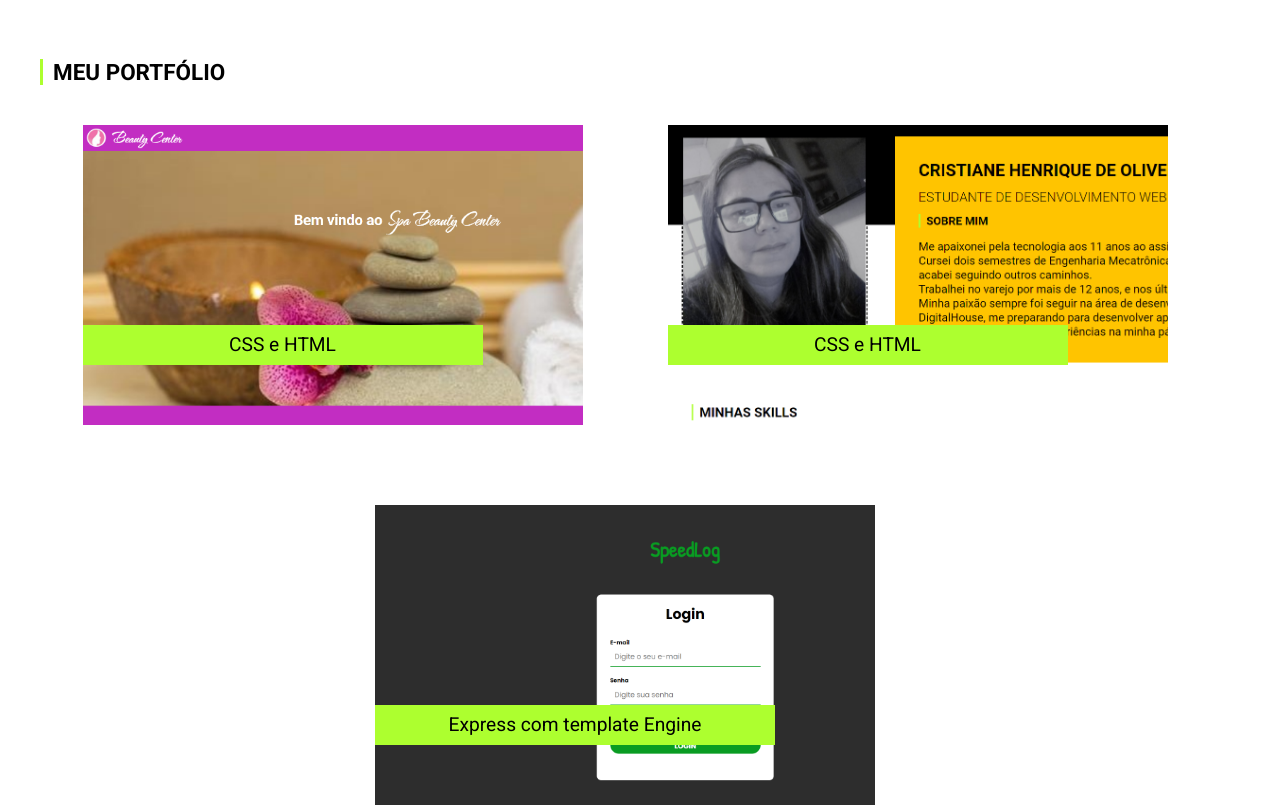
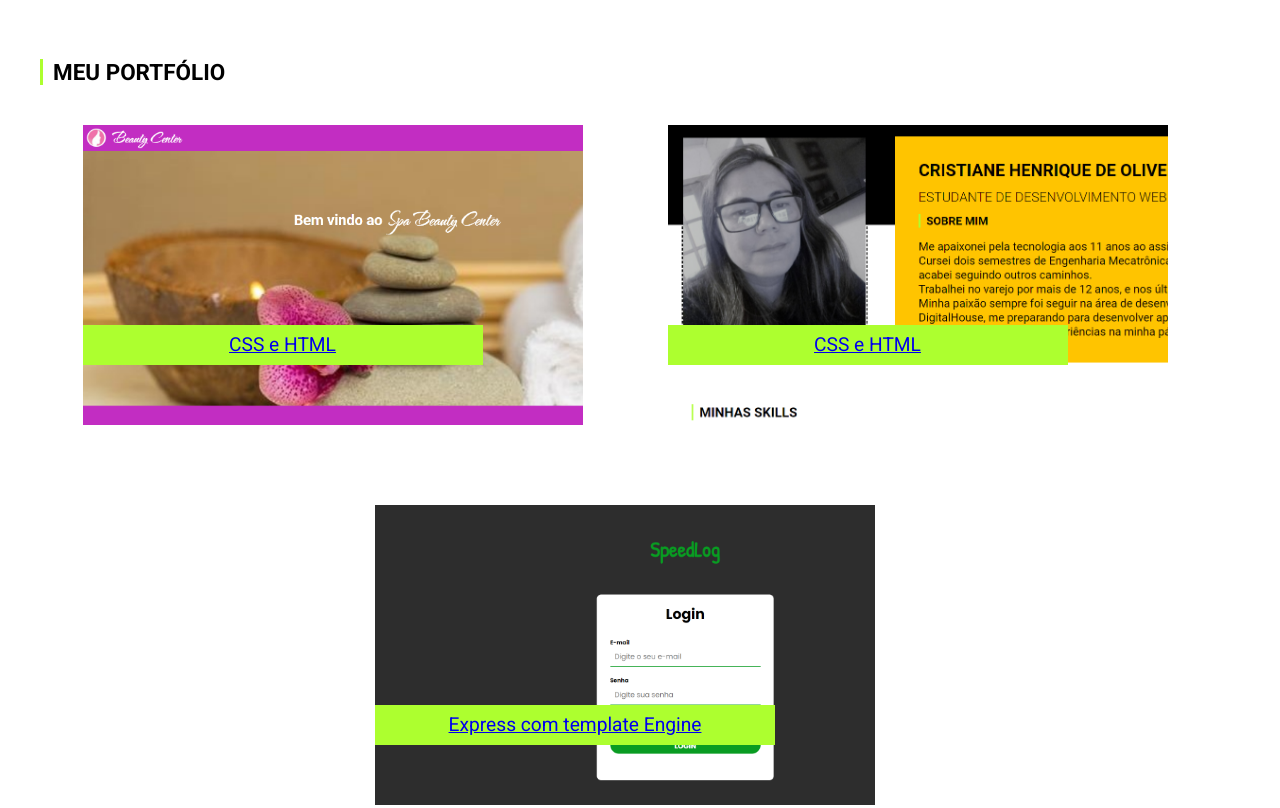
Before and after one commit to crisholiveira/crisholiveira.github.io, a plain HTML site: page index.html in a window 1280 px wide. Shown: the part 1080-1888 px from the top of the page. Drawn offline with nearby package versions, Linux system fonts and the light colour scheme.

Commit message:
com link do respositorio

```diff
--- a/index.html
+++ b/index.html
@@ -80,14 +80,23 @@
                     <h3>MEU PORTFÓLIO</h3>
                     <div class="projetos">
 
-                        <div class="projeto1">
-                            <p>CSS e HTML</p>
+                        <div class="projeto1"> <a target="_blanck"
+                                href="https://github.com/crisholiveira?tab=repositories">
+                                <p>CSS e HTML</p>
+                            </a>
+
                         </div>
-                        <div class="projeto2">
-                            <p>CSS e HTML</p>
+                        <div class="projeto2"><a target="_blanck"
+                                href="https://github.com/crisholiveira?tab=repositories">
+                                <p>CSS e HTML</p>
+                            </a>
                         </div>
                         <div class="projeto3">
-                            <p>Express com template Engine</p>
+                            <a target="_blanck"
+                                href="https://github.com/crisholiveira?tab=repositories">
+                                <p>Express com template Engine</p>
+                            </a>
+
                         </div>
 
                     </div>
--- a/style.css
+++ b/style.css
@@ -200,7 +200,7 @@
  }
 
  .contatos {
-
+     padding:25px;
      width: 360px;
  }
 
```
